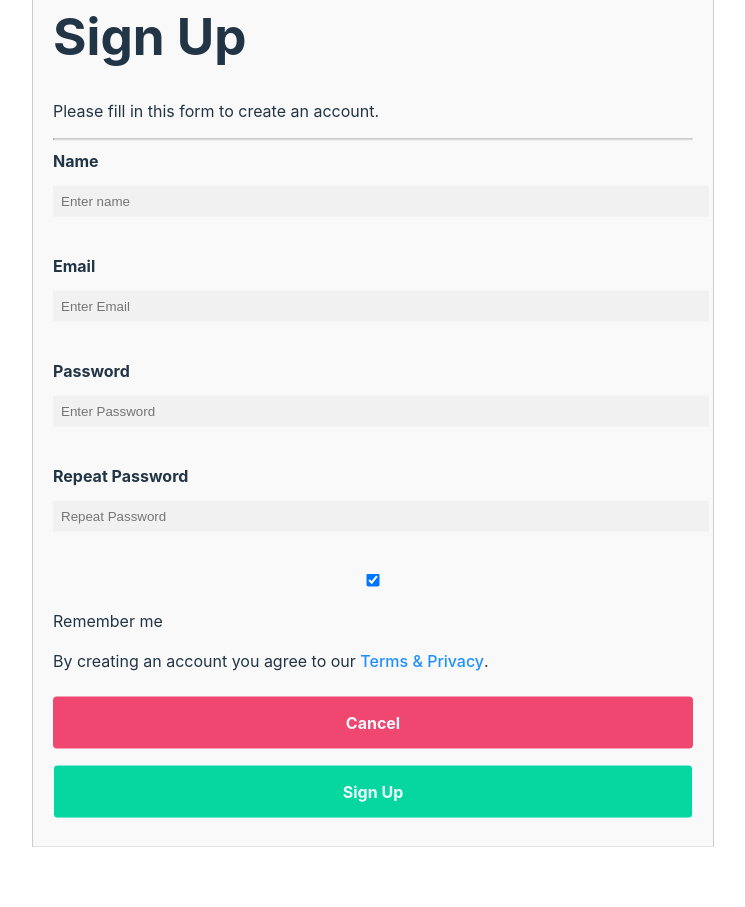
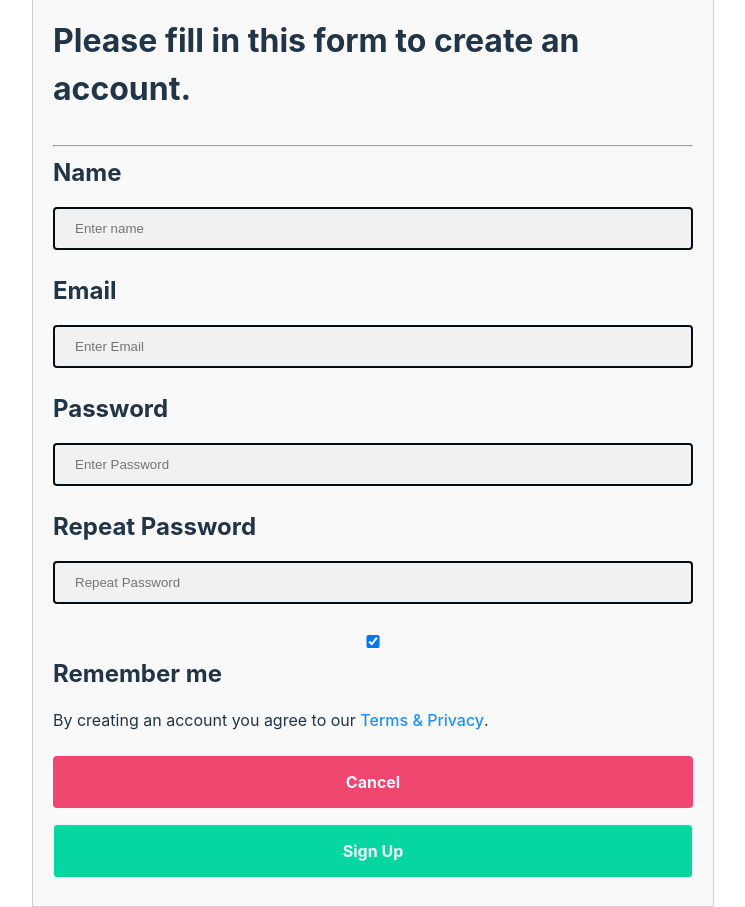
Before and after one commit to theodor90/hotel-booking, a React (Vite) app in the folder hotel-booking-frontend/: page /register in a window 1280 px wide. Shown: the whole page, without its empty margins (267-1012 px from the left). Before the commit the page ends 847 px from the top, so only its background shows below. Built offline with nearby package versions, Linux system fonts and the light colour scheme.

Commit message:
Update css for register and login

```diff
--- a/hotel-booking-frontend/src/components/Form/Form.css
+++ b/hotel-booking-frontend/src/components/Form/Form.css
@@ -23,21 +23,40 @@
 
 }
 
+.register-title {
+   font-weight: 700;
+   font-size: 2.5rem;
+}
+
+.register-subtitle {
+     font-weight: 700;
+     font-size: 2rem;
+}
+
+.login-title {
+   font-weight: 700;
+   font-size: 2.5rem;
+}
+
 .form-group {
     margin-bottom: 15px;
 }
 
 .form-group label {
+    font-weight: 700;
+    font-size: 1.5rem;
     margin-bottom: 8px;
     display: block;
 }
 
 .form-group input {
+    display: inline-block;
     width: 100%;
-    padding: 8px;
-    margin: 5px 0 22px 0;
-    display: inline-block;
-    border: none;
+    padding: 12px 20px;
+    margin: 8px 0;
+    box-sizing: border-box;
+    border: 2px solid  var(--black);
+    border-radius: 4px;
     background: #f1f1f1;
 }
 
@@ -82,20 +101,6 @@ button:hover {
     transition: ease-in-out 0.5s;
 }
 
-.cancelbtn {
-    padding: 10px 18px;
-    background-color: #f44336;
-    width: 48%;
-    float: left;
-}
-
-.signupbtn {
-    padding: 10px 18px;
-    background-color: #4CAF50;
-    width: 48%;
-    float: right;
-}
-
 .clearfix::after {
     content: "";
     clear: both;
--- a/hotel-booking-frontend/src/components/Form/LoginForm.jsx
+++ b/hotel-booking-frontend/src/components/Form/LoginForm.jsx
@@ -26,7 +26,7 @@ function LoginForm() {
     return (
         <div className="form-container">
             <form action="action_page.php" method="post" onSubmit={handleLogin}>
-                   <h1>Login</h1>
+                   <h1 className="login-title">Login</h1>
                     <hr />
                     <div className="form-group">
                         <label htmlFor="formUserEmail"><b>Email</b></label>
@@ -58,9 +58,9 @@ function LoginForm() {
                         <input type="checkbox" name="remember" defaultChecked />
                         <label htmlFor="formRemember">Remember me</label>
                     </div>
-                <div className="container" style={{ backgroundColor: "#f1f1f1" }}>
+                <div className="container">
                     <button type="button" className="btn-cancel">Cancel</button>
-                    <span className="psw float-right">Forgot <a href="#">password?</a></span>
+                    <span className="forgot-password">Forgot <a href="#">password?</a></span>
                 </div>
             </form>
             {error && <p>{error}</p>}
--- a/hotel-booking-frontend/src/components/Form/RegisterForm.jsx
+++ b/hotel-booking-frontend/src/components/Form/RegisterForm.jsx
@@ -26,8 +26,8 @@ function RegisterForm() {
     return (
             <div className="form-container">
                 <form onSubmit={handleRegister}>
-                    <h1>Sign Up</h1>
-                    <p>Please fill in this form to create an account.</p>
+                    <h1 className="register-title">Sign Up</h1>
+                    <p className="register-subtitle">Please fill in this form to create an account.</p>
                     <hr />
                     <div className="form-group">
                         <label htmlFor="formUser"><b>Name</b></label>
```
